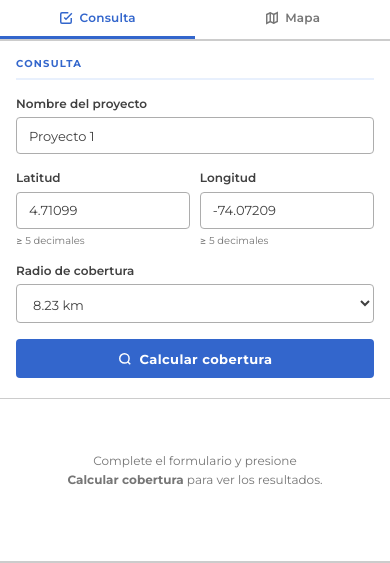
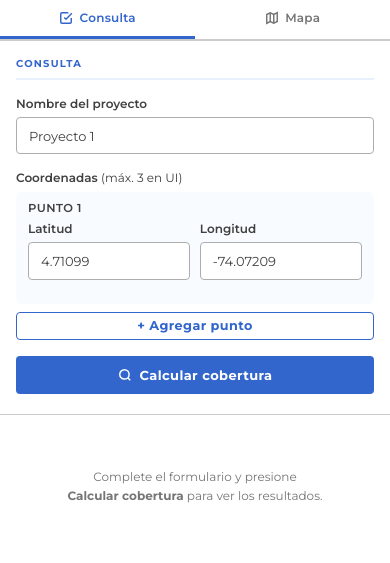
Before and after one commit to jshenaop/poly-spectrum-pricing, a FastAPI app: template app/templates/index.html in a window 390 px wide. Shown: the part 140-703 px from the top of the page. Run offline with FastAPI, Linux system fonts and the light colour scheme; the template is opened without the code that fills it, so the values that code supplies are empty; parts of the project's set-up code (start-up, migrations or seed data) failed here and were passed over; some libraries are stand-ins or nearby versions.

Commit message:
feat(ui): multi-point form, add/remove rows, overlap map in purple (REQ-05, REQ-06)

```diff
--- a/app/templates/index.html
+++ b/app/templates/index.html
@@ -385,6 +385,59 @@
       #download-link.visible + div,
       div:has(> #download-link) { padding: 0 1rem 1rem; }
     }
+    /* ── Multi-point UI ───────────────────────────────────── */
+    .point-row {
+      position: relative;
+      border: 1px solid var(--govco-light-blue);
+      border-radius: 6px;
+      padding: 0.6rem 0.75rem 0.5rem;
+      margin-bottom: 0.5rem;
+      background: #f8fbff;
+    }
+    .point-label {
+      display: block;
+      font-size: 0.72rem;
+      font-weight: 600;
+      color: var(--govco-primary);
+      margin-bottom: 0.35rem;
+      text-transform: uppercase;
+      letter-spacing: 0.04em;
+    }
+    .btn-danger-sm {
+      position: absolute;
+      top: 0.45rem;
+      right: 0.5rem;
+      background: none;
+      border: none;
+      color: #c0392b;
+      cursor: pointer;
+      font-size: 0.8rem;
+      padding: 0.1rem 0.3rem;
+      line-height: 1;
+    }
+    .btn-danger-sm:hover { color: #922b21; }
+    .btn-sm { padding: 0.35rem 0.75rem; font-size: 0.8rem; }
+    .min-applied-badge {
+      display: inline-block;
+      background: #f39c12;
+      color: #fff;
+      font-size: 0.65rem;
+      font-weight: 700;
+      padding: 0.1rem 0.4rem;
+      border-radius: 3px;
+      vertical-align: middle;
+      margin-left: 0.4rem;
+      text-transform: uppercase;
+    }
+    .max-pts-warning {
+      font-size: 0.78rem;
+      color: #856404;
+      background: #fff3cd;
+      border: 1px solid #ffc107;
+      border-radius: 4px;
+      padding: 0.4rem 0.6rem;
+      margin-top: 0.5rem;
+    }
   </style>
 </head>
 <body>
@@ -444,11 +497,7 @@
       <div class="aside-section">
         <p class="section-title">Consulta</p>
 
-        <form id="assignment-form"
-              hx-post="/assignments"
-              hx-target="#metrics"
-              hx-swap="none"
-              hx-on::after-request="handleResponse(event)">
+        <form id="assignment-form">
 
           <div class="field">
             <label for="f-name">Nombre del proyecto</label>
@@ -456,28 +505,16 @@
                    value="Proyecto 1" required autocomplete="off">
           </div>
 
-          <div class="coords">
-            <div class="field">
-              <label for="f-lat">Latitud</label>
-              <input id="f-lat" type="number" name="lat"
-                     step="0.00001" value="4.71099" required>
-              <p class="field-hint">≥ 5 decimales</p>
-            </div>
-            <div class="field">
-              <label for="f-lng">Longitud</label>
-              <input id="f-lng" type="number" name="lng"
-                     step="0.00001" value="-74.07209" required>
-              <p class="field-hint">≥ 5 decimales</p>
-            </div>
-          </div>
-
           <div class="field">
-            <label for="f-radio">Radio de cobertura</label>
-            <select id="f-radio" name="radius_km">
-              <option value="8.23">8.23 km</option>
-              <option value="21.94">21.94 km</option>
-              <option value="35.85">35.85 km</option>
-            </select>
+            <label>Coordenadas <span style="font-weight:400;color:var(--govco-gray-dark)">(máx. 3 en UI)</span></label>
+            <div id="points-list"></div>
+            <button type="button" class="btn btn-secondary btn-sm" id="add-point-btn"
+                    onclick="addPoint()" style="margin-top:0.5rem;">
+              + Agregar punto
+            </button>
+            <p id="max-pts-msg" class="max-pts-warning" style="display:none;">
+              Para más de 3 coordenadas, utilice el endpoint API /assignments.
+            </p>
           </div>
 
           <button type="submit" class="btn btn-primary" id="calc-btn">
@@ -530,12 +567,12 @@
   </div><!-- .workspace -->
 
   <script>
-    /* Formato COP: punto como separador de miles (convención colombiana) */
+    /* ── Formato COP ─────────────────────────────────────────── */
     function copFormat(n) {
       return '$\u00a0' + Math.round(n).toLocaleString('de-DE');
     }
 
-    /* Tab móvil */
+    /* ── Tab móvil ───────────────────────────────────────────── */
     function showTab(tab) {
       document.querySelectorAll('.tab-btn').forEach(b => {
         const active = b.dataset.tab === tab;
@@ -548,53 +585,143 @@
         .classList.toggle('mobile-hidden', tab !== 'map');
     }
 
-    function handleResponse(evt) {
-      if (!evt.detail.successful) return;
+    /* ── Gestión de puntos ───────────────────────────────────── */
+    const MAX_UI_POINTS = 3;
+    const DEFAULT_POINTS = [{ lat: '4.71099', lng: '-74.07209' }];
 
-      const data   = JSON.parse(evt.detail.xhr.responseText);
-      const form   = document.getElementById('assignment-form');
-      const lat    = form.querySelector('[name=lat]').value;
-      const lng    = form.querySelector('[name=lng]').value;
-      const radio  = form.querySelector('[name=radius_km]').value;
-      const nombre = form.querySelector('[name=name]').value;
+    function getPoints() {
+      return Array.from(document.querySelectorAll('.point-row')).map(row => ({
+        lat: parseFloat(row.querySelector('.p-lat').value),
+        lng: parseFloat(row.querySelector('.p-lng').value),
+      }));
+    }
 
-      /* Renderizar métricas */
+    function updateAddBtn() {
+      const count = document.querySelectorAll('.point-row').length;
+      const btn   = document.getElementById('add-point-btn');
+      const msg   = document.getElementById('max-pts-msg');
+      btn.disabled = count >= MAX_UI_POINTS;
+      btn.style.opacity = count >= MAX_UI_POINTS ? '0.4' : '1';
+      msg.style.display = count >= MAX_UI_POINTS ? 'block' : 'none';
+    }
+
+    function addPoint(lat, lng) {
+      const list  = document.getElementById('points-list');
+      const index = list.children.length + 1;
+      const row   = document.createElement('div');
+      row.className = 'point-row';
+      row.innerHTML = `
+        <span class="point-label">Punto ${index}</span>
+        <div class="coords">
+          <div class="field">
+            <label>Latitud</label>
+            <input type="number" class="p-lat" step="0.00001"
+                   value="${lat || ''}" placeholder="4.71099" required>
+          </div>
+          <div class="field">
+            <label>Longitud</label>
+            <input type="number" class="p-lng" step="0.00001"
+                   value="${lng || ''}" placeholder="-74.07209" required>
+          </div>
+        </div>
+        ${index > 1 ? `<button type="button" class="btn-danger-sm" onclick="removePoint(this)" title="Eliminar punto">✕</button>` : ''}
+      `;
+      list.appendChild(row);
+      updateAddBtn();
+    }
+
+    function removePoint(btn) {
+      btn.closest('.point-row').remove();
+      /* Re-numerar etiquetas */
+      document.querySelectorAll('.point-row .point-label').forEach((lbl, i) => {
+        lbl.textContent = `Punto ${i + 1}`;
+      });
+      updateAddBtn();
+    }
+
+    /* Inicializar con el primer punto por defecto */
+    DEFAULT_POINTS.forEach(p => addPoint(p.lat, p.lng));
+
+    /* ── Envío del formulario ────────────────────────────────── */
+    document.getElementById('assignment-form').addEventListener('submit', async (e) => {
+      e.preventDefault();
+      const points = getPoints();
+      const nombre = document.getElementById('f-name').value;
+
+      document.getElementById('map-spinner').style.display = 'flex';
+
+      try {
+        const res = await fetch('/assignments/multi', {
+          method: 'POST',
+          headers: { 'Content-Type': 'application/json' },
+          body: JSON.stringify({ points }),
+        });
+
+        if (!res.ok) {
+          const err = await res.json();
+          alert(err.detail || 'Error al calcular cobertura.');
+          return;
+        }
+
+        const data = await res.json();
+        renderResults(data, points, nombre);
+        if (window.innerWidth <= 768) showTab('map');
+      } catch (err) {
+        alert('Error de red: ' + err.message);
+      } finally {
+        document.getElementById('map-spinner').style.display = 'none';
+      }
+    });
+
+    /* ── Renderizado de resultados ───────────────────────────── */
+    function renderResults(data, points, nombre) {
+      const minBadge = data.min_applied
+        ? `<span class="min-applied-badge">Piso aplicado</span>` : '';
+
+      const radiiCards = data.results.map(r => `
+        <div class="metric-card">
+          <div class="metric-label">Radio ${r.radius_km} km</div>
+          <div class="metric-value blue" style="font-size:1.05rem;">${copFormat(r.total_value)}</div>
+          <div class="metric-note">Pob: ${r.population_covered.toLocaleString('de-DE')} · ${r.polygon_count} polígonos</div>
+        </div>`).join('');
+
+      const dedupLine = data.deduplication_adjustment > 0.01
+        ? `<p class="metric-note" style="padding:0 1.25rem;">
+             Ajuste por solapamiento: −${copFormat(data.deduplication_adjustment)}
+           </p>` : '';
+
       document.getElementById('metrics').innerHTML = `
         <div style="padding:0 1.25rem 0;">
-          <p class="section-title">Resultado</p>
+          <p class="section-title">Resultado ${data.points_count > 1 ? `(${data.points_count} puntos)` : ''}</p>
           <div class="metric-grid">
             <div class="metric-card full">
-              <div class="metric-label">COP / MHz / Año</div>
-              <div class="metric-value blue">${copFormat(data.value)}</div>
+              <div class="metric-label">Total COP / MHz / Año ${minBadge}</div>
+              <div class="metric-value blue">${copFormat(data.total)}</div>
               <div class="metric-note">
-                Valor base por MHz por año de licencia.<br>
-                Multiplicar por el número de MHz asignados y los años de vigencia.
+                Suma de los 3 radios con deduplicación de solapamiento.
               </div>
             </div>
-            <div class="metric-card">
-              <div class="metric-label">Población cubierta</div>
-              <div class="metric-value">
-                ${Math.round(data.population).toLocaleString('de-DE')}
-              </div>
-            </div>
-            <div class="metric-card">
-              <div class="metric-label">Radio aplicado</div>
-              <div class="metric-value">${radio}&nbsp;km</div>
-            </div>
+            ${radiiCards}
           </div>
+          ${dedupLine}
         </div>`;
 
-      /* Inyectar mapa Folium */
       document.getElementById('map-container').innerHTML = data.map_html;
 
-      /* Actualizar enlace de descarga CSV */
+      /* CSV solo disponible para punto único */
       const dl = document.getElementById('download-link');
-      const params = new URLSearchParams({ name: nombre, lat, lng, radius_km: radio });
-      dl.href = `/export/csv?${params}`;
-      dl.classList.add('visible');
-
-      /* En móvil: cambiar automáticamente al tab del mapa */
-      if (window.innerWidth <= 768) showTab('map');
+      if (points.length === 1) {
+        const params = new URLSearchParams({
+          name: nombre,
+          lat: points[0].lat,
+          lng: points[0].lng,
+          radius_km: 8.23,
+        });
+        dl.href = `/export/csv?${params}`;
+        dl.classList.add('visible');
+      } else {
+        dl.classList.remove('visible');
+      }
     }
   </script>
 
```
